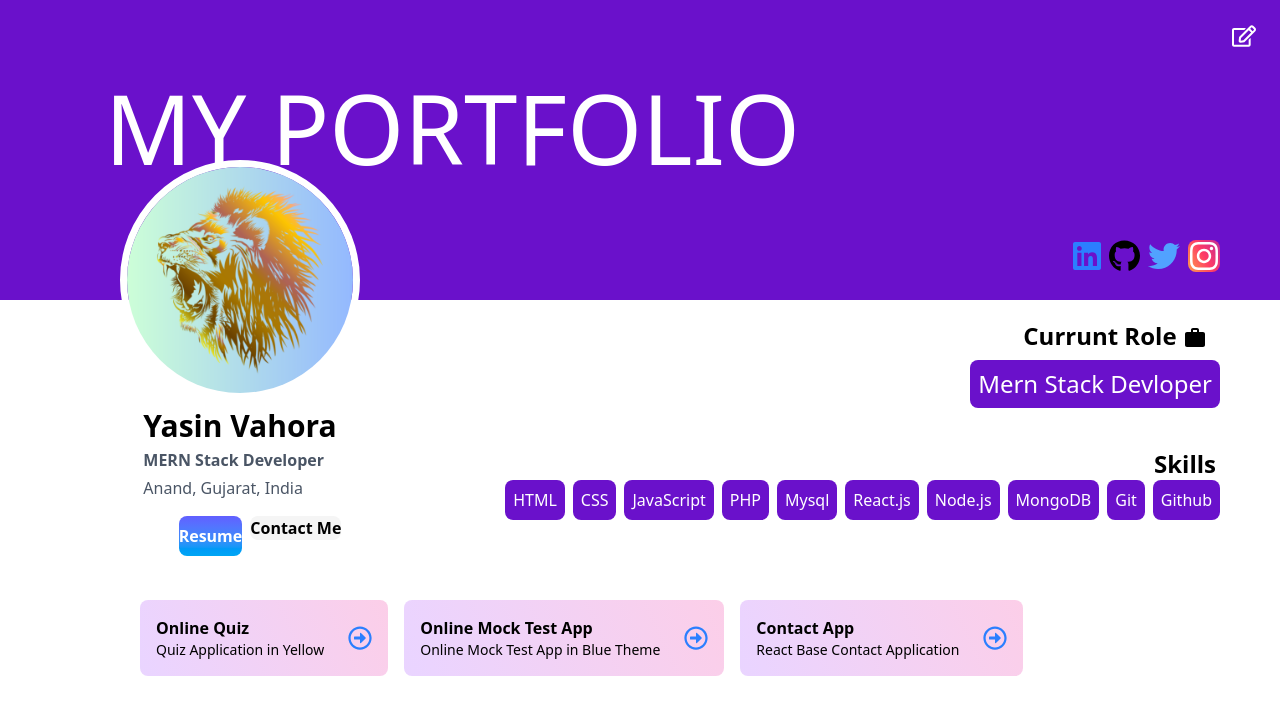
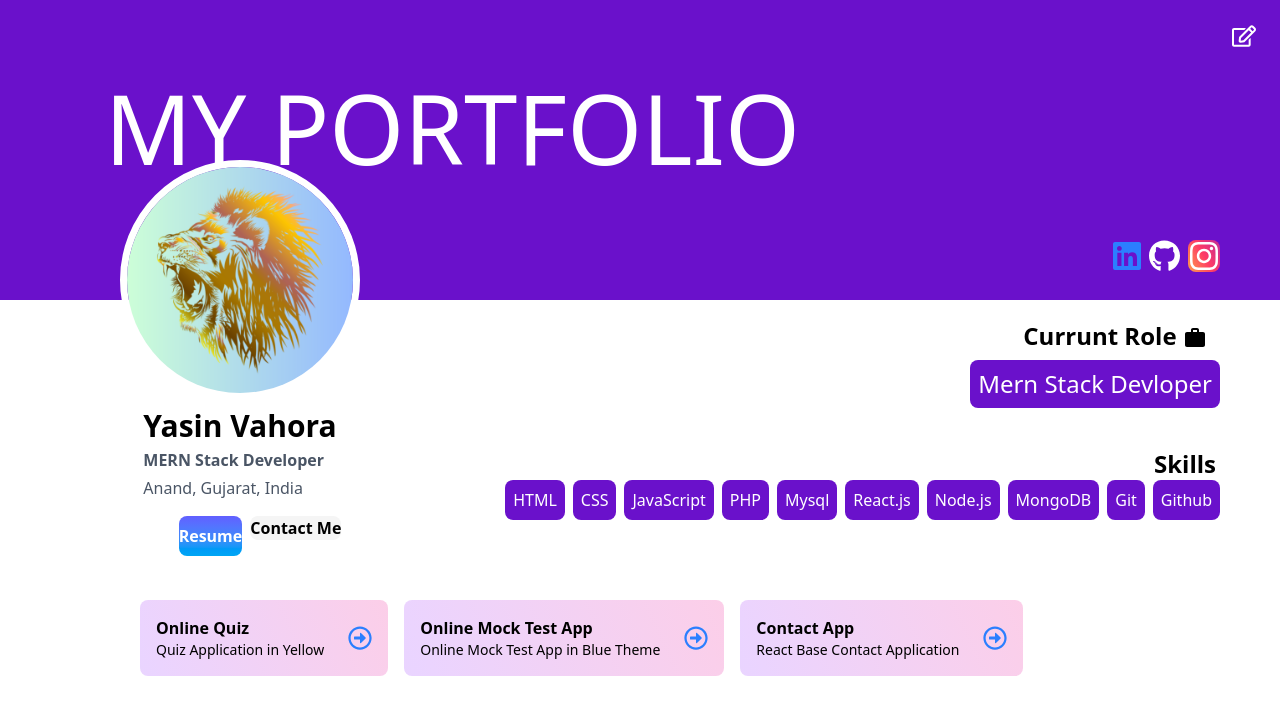
Before and after one commit to yasinvahora56/My-Portfolio, a React (Vite) app: page / in a window 1280 px wide. Shown: the top 714 px of the page. Built offline with nearby package versions, Linux system fonts and the light colour scheme.

Commit message:
New Things

```diff
--- a/package.json
+++ b/package.json
@@ -14,12 +14,12 @@
     "@fortawesome/free-brands-svg-icons": "^6.7.2",
     "@fortawesome/react-fontawesome": "^0.2.2",
     "@material-tailwind/react": "^2.1.10",
-    "@tailwindcss/vite": "^4.0.0",
+    "@tailwindcss/vite": "^4.0.1",
     "react": "^18.3.1",
     "react-colorful": "^5.6.1",
     "react-dom": "^18.3.1",
     "react-icons": "^5.4.0",
-    "tailwindcss": "^4.0.0"
+    "tailwindcss": "^4.0.1"
   },
   "devDependencies": {
     "@eslint/js": "^9.17.0",
--- a/src/Components/SocialLinks.jsx
+++ b/src/Components/SocialLinks.jsx
@@ -6,7 +6,6 @@ import {
     faGithub
   } from "@fortawesome/free-brands-svg-icons";
   import image from "../images/image.png"
-
 const SocialLinks = () => {
   return (
     <div className="flex flex-row gap-2">
@@ -15,12 +14,12 @@ const SocialLinks = () => {
         <FontAwesomeIcon className="text-blue-500" icon={faLinkedin} size="2x" />
       </a>
       <a href="https://github.com/yasinvahora56"
-        className="Github Icon">
+        className="Github Icon text-white">
         <FontAwesomeIcon icon={faGithub} size="2x" />
       </a>
-      <a href="https://www.twitter.com/jamesqquick" className="twitter social">
+      {/* <a href="https://www.twitter.com/jamesqquick" className="twitter social">
         <FontAwesomeIcon className="text-blue-400" icon={faTwitter} size="2x" />
-      </a>
+      </a> */}
       <a
         href="https://www.instagram.com/_i_am_yasin__/"
         className="instagram social relative w-8 h-8 rounded-lg"
```
Also changed, not shown: 1 other file (tests, documents, lock files or other folders).
